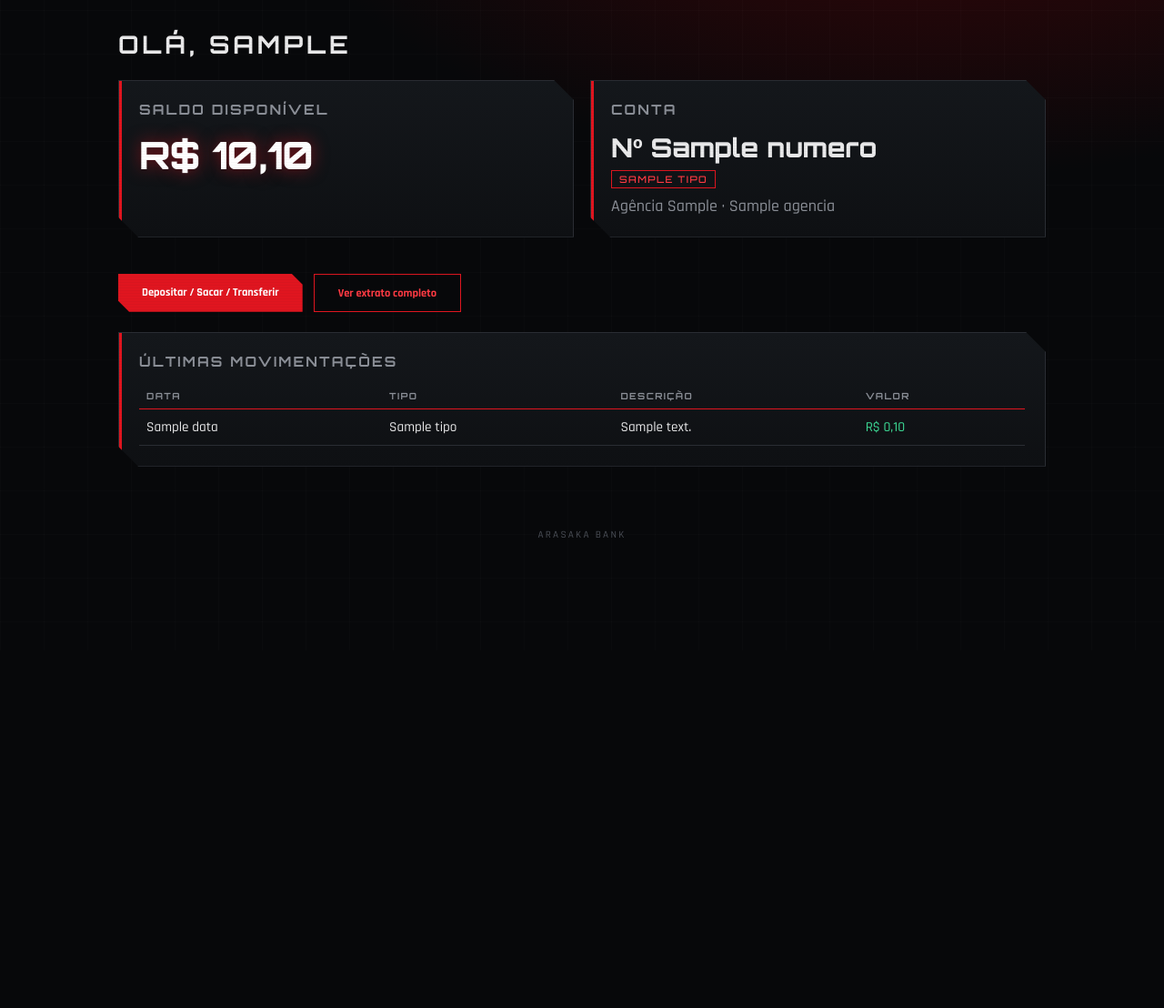
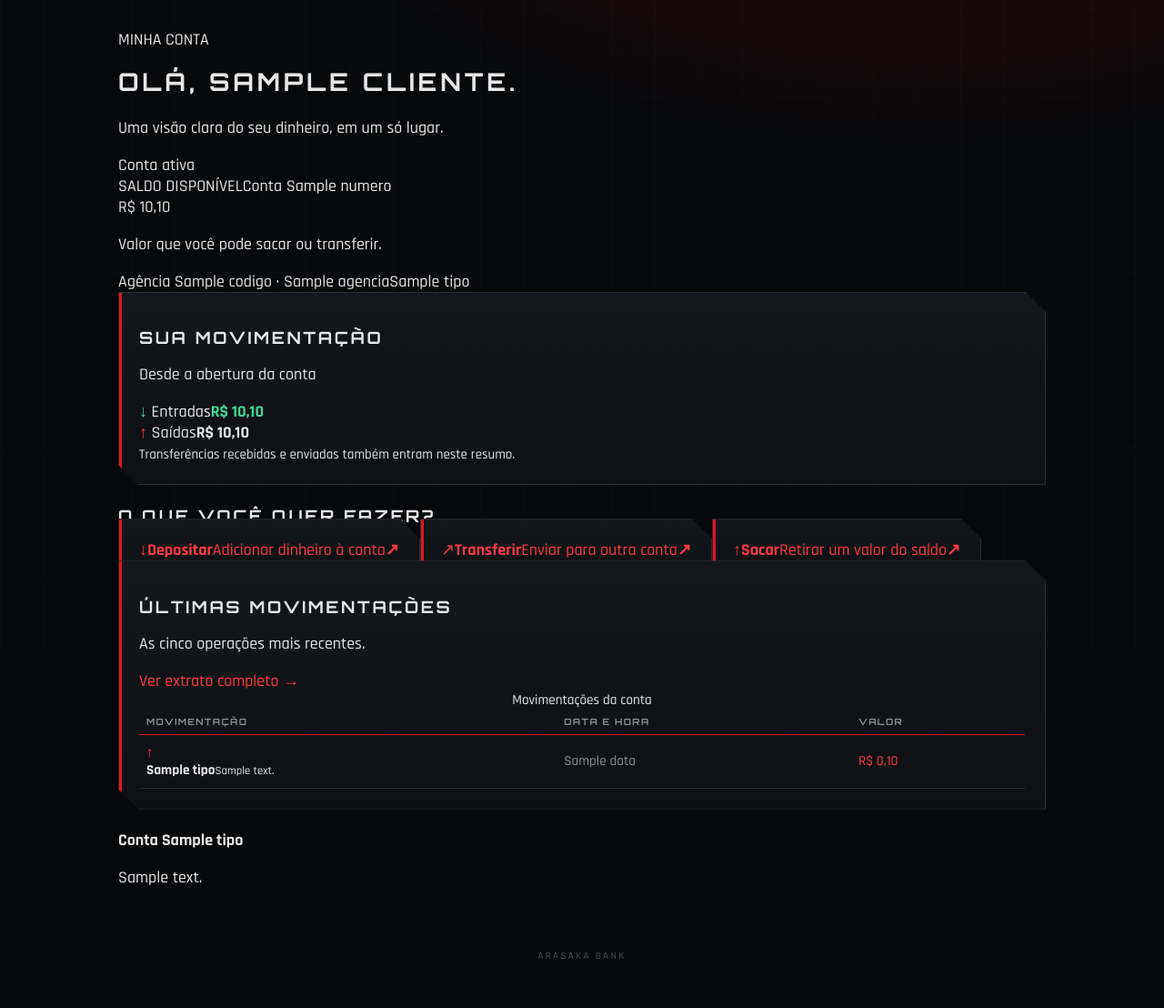
Before and after one commit to BrunCrvlh/Arasaka, a Flask app: template templates/painel.html in a window 1280 px wide. Shown: the part 85-1193 px from the top of the page at 91% size. Before the commit the page ends 676 px from the top, so only its background shows below. Run offline with Flask 3, Linux system fonts and the light colour scheme; the template is opened without the code that fills it: most values are stand-ins (such as "Sample title", 1, 10 or a date in 2020).

Commit message:
Update painel.html

```diff
--- a/templates/painel.html
+++ b/templates/painel.html
@@ -1,21 +1,7 @@
-{% extends "base.html" %}
-{% block conteudo %}
-<h1>Olá, {{ cliente['Nome'].split(' ')[0] }}</h1>
-<div class="grid" style="margin-bottom:22px">
-  <div class="card"><h3>Saldo disponível</h3><div class="kpi big">{{ conta['saldo']|brl }}</div></div>
-  <div class="card"><h3>Conta</h3><div class="kpi">Nº {{ conta['numero'] }}</div>
-    <span class="tag">{{ conta['tipo'] }}</span>
-    <div class="mut" style="margin-top:8px">Agência {{ conta['codigo_agencia'] }}{% if agencia %} · {{ agencia['Nome da agencia'] }}{% endif %}</div></div>
-</div>
-<div style="display:flex;gap:12px;flex-wrap:wrap;margin-bottom:22px">
-  <a class="btn" href="{{ url_for('operacoes') }}">Depositar / Sacar / Transferir</a>
-  <a class="btn ghost" href="{{ url_for('extrato') }}">Ver extrato completo</a>
-</div>
-<div class="card"><h3>Últimas movimentações</h3>
-  <div class="scroll"><table><tr><th>Data</th><th>Tipo</th><th>Descrição</th><th>Valor</th></tr>
-  {% for l in ultimos %}<tr><td>{{ l['data'] }}</td><td>{{ l['tipo'] }}</td><td>{{ l['descricao'] }}</td>
-    <td class="{{ 'pos' if l['valor'] > 0 else 'neg' }}">{{ l['valor']|brl }}</td></tr>
-  {% else %}<tr><td colspan="4" class="mut">Nenhuma movimentação ainda.</td></tr>{% endfor %}
-  </table></div>
-</div>
-{% endblock %}
+{% extends 'base.html' %}
+{% block conteudo %}<div class="titulo-linha"><div><p class="sobretitulo">MINHA CONTA</p><h1>Olá, {{ conta.cliente.primeiro_nome() }}.</h1><p>Uma visão clara do seu dinheiro, em um só lugar.</p></div><span class="badge">Conta ativa <span class="ponto"></span></span></div>
+<div class="grade painel-topo"><section class="saldo-card"><div class="cartao-topo"><span>SALDO DISPONÍVEL</span><span>Conta {{ conta.numero }}</span></div><div class="valor-saldo">{{ conta.consultar_saldo()|brl }}</div><p>Valor que você pode sacar ou transferir.</p><div class="cartao-rodape"><span>Agência {{ conta.agencia.codigo }} · {{ conta.agencia.nome }}</span><span class="selo">{{ conta.tipo|capitalize }}</span></div></section>
+<section class="card resumo"><h2>Sua movimentação</h2><p>Desde a abertura da conta</p><div class="resumo-linha"><span><span class="mini-icone pos">↓</span> Entradas</span><strong class="pos">{{ entradas|brl }}</strong></div><div class="resumo-linha"><span><span class="mini-icone neg">↑</span> Saídas</span><strong>{{ saidas|brl }}</strong></div><small>Transferências recebidas e enviadas também entram neste resumo.</small></section></div>
+<section class="secao curta"><div class="titulo-linha"><h2>O que você quer fazer?</h2></div><div class="grade tres"><a class="card atalho" href="{{ url_for('operacoes', acao='depositar') }}"><span class="icone">↓</span><strong>Depositar</strong><span>Adicionar dinheiro à conta</span><b aria-hidden="true">↗</b></a><a class="card atalho" href="{{ url_for('operacoes', acao='transferir') }}"><span class="icone">↗</span><strong>Transferir</strong><span>Enviar para outra conta</span><b aria-hidden="true">↗</b></a><a class="card atalho" href="{{ url_for('operacoes', acao='sacar') }}"><span class="icone">↑</span><strong>Sacar</strong><span>Retirar um valor do saldo</span><b aria-hidden="true">↗</b></a></div></section>
+<section class="card"><div class="titulo-linha"><div><h2>Últimas movimentações</h2><p>As cinco operações mais recentes.</p></div><a class="link" href="{{ url_for('extrato') }}">Ver extrato completo →</a></div>{% set linhas = ultimos %}{% if linhas %}<div class="tabela-scroll"><table><caption class="sr-only">Movimentações da conta</caption><thead><tr><th>Movimentação</th><th>Data e hora</th><th class="direita">Valor</th></tr></thead><tbody>{% for m in linhas %}<tr><td><div class="mov-celula"><span class="mini-icone {{ 'pos' if m.entrada() else 'neg' }}">{{ '↓' if m.entrada() else '↑' }}</span><div><strong>{{ m.tipo }}</strong><small>{{ m.descricao }}</small></div></div></td><td class="mut">{{ m.data }}</td><td class="direita valor {{ 'pos' if m.entrada() else 'neg' }}">{{ '+' if m.entrada() }}{{ m.valor|brl }}</td></tr>{% endfor %}</tbody></table></div>{% else %}<div class="vazio"><span class="icone">≡</span><h3>Nenhuma movimentação por aqui.</h3><p>Depósitos, saques e transferências aparecerão neste espaço.</p><a class="link" href="{{ url_for('operacoes', acao='depositar') }}">Fazer um depósito →</a></div>{% endif %}
+</section><div class="nota horizontal"><strong>Conta {{ conta.tipo }}</strong><p>{{ conta.descricao_tipo() }}</p></div>{% endblock %}
```
